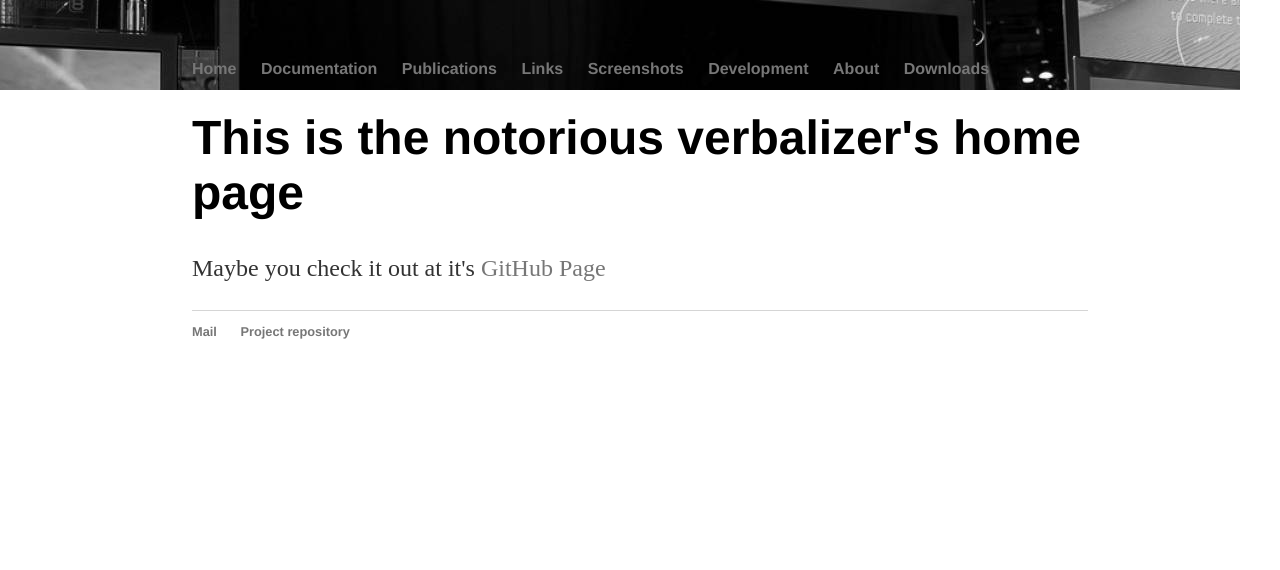
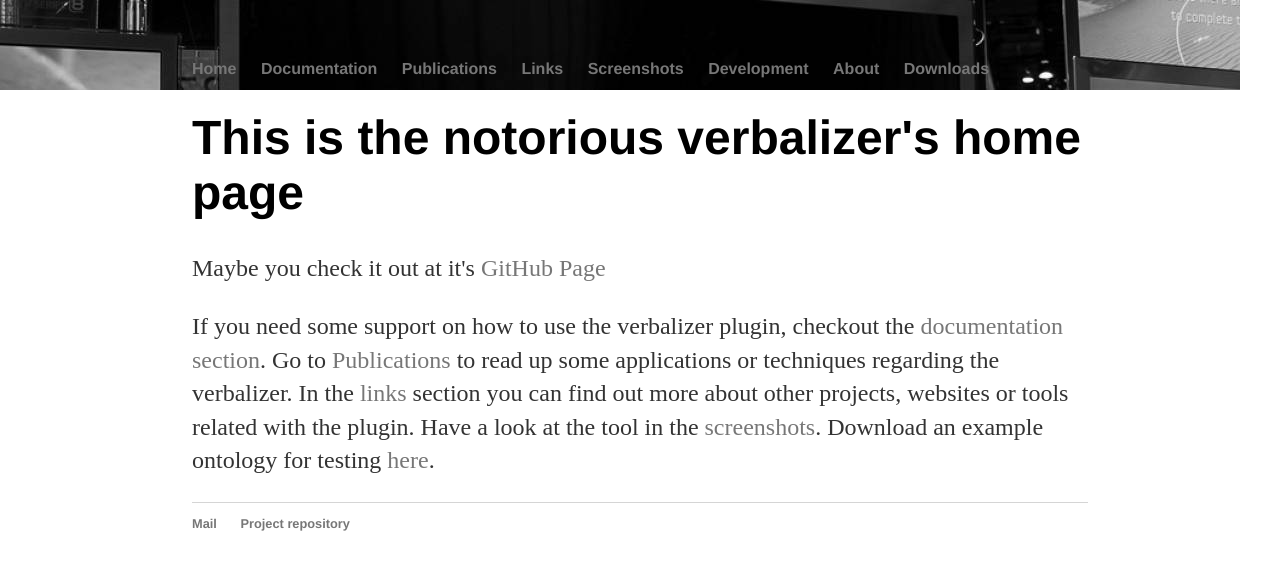
Before and after one commit to verbalizer/verbalizer.github.io, a Jekyll site: the page built from index.html, in a window 1280 px wide. Shown: the top 570 px of the page. Built offline with Jekyll 4.4.1, drawn with Linux system fonts in a browser that asks for light colours.

Commit message:
added text to the home screen

```diff
--- a/index.html
+++ b/index.html
@@ -3,6 +3,15 @@ layout: default
 ---
 <div class="blurb">
 	<h1>This is the notorious verbalizer's home page</h1>
+
 	<p>Maybe you check it out at it's
-	<a href="https://github.com/marvinki/verbalizer">GitHub Page</a></p>
+	<a href="https://github.com/marvinki/verbalizer">GitHub Page</a>
+	</p>
+
+	<p>
+	If you need some support on how to use the verbalizer plugin, checkout the <a href="/documentation/index.html">documentation section</a>.
+	Go to <a href="/papers.html">Publications</a> to read up some applications or techniques regarding the verbalizer. In the <a href="/links.html">links</a>
+	section you can find out more about other projects, websites or tools related with the plugin.
+	Have a look at the tool in the <a href="/screenshots/index.html">screenshots</a>. Download an example ontology for testing <a href="/downloads.html">here</a>.
+	</p>
 </div><!-- /.blurb -->
```
